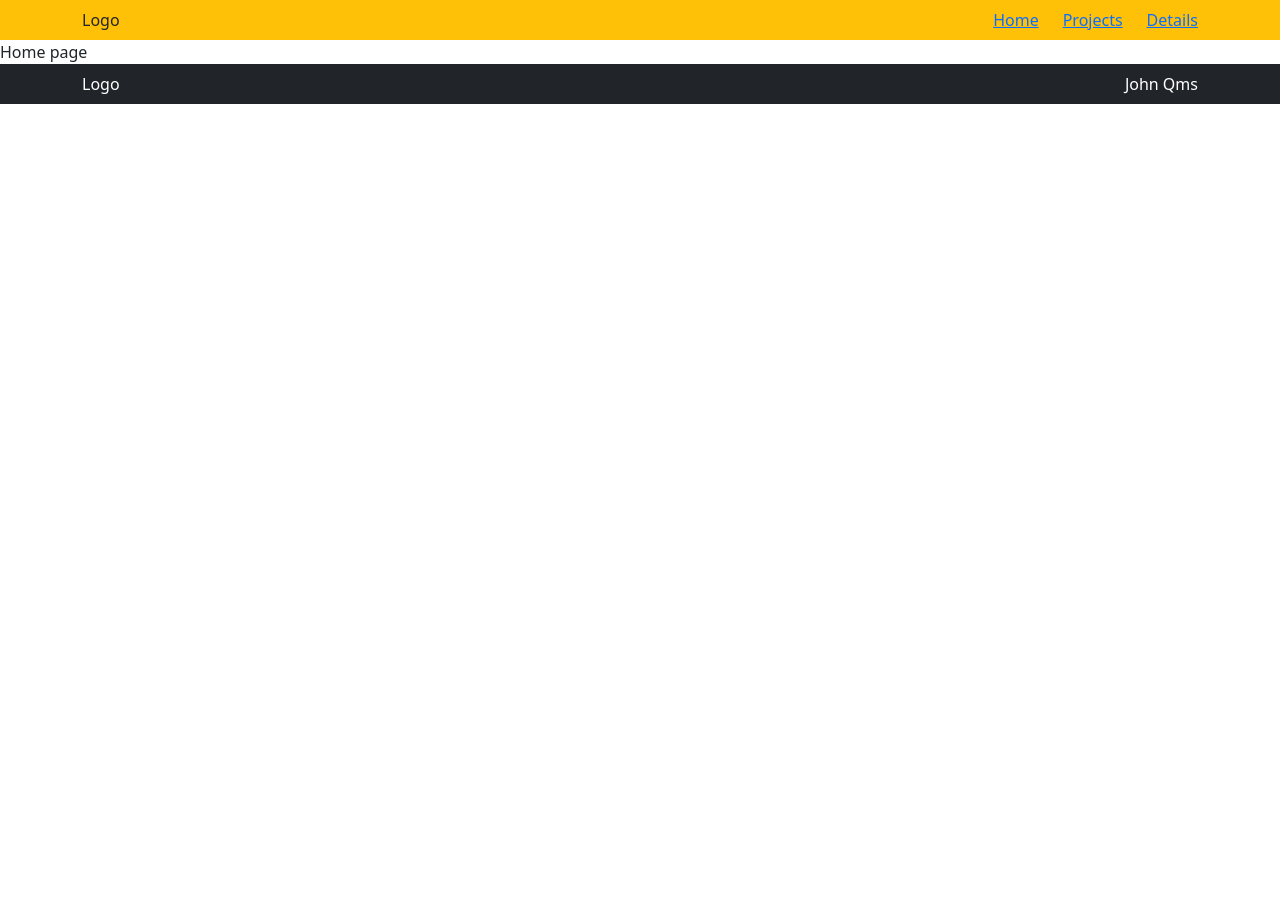
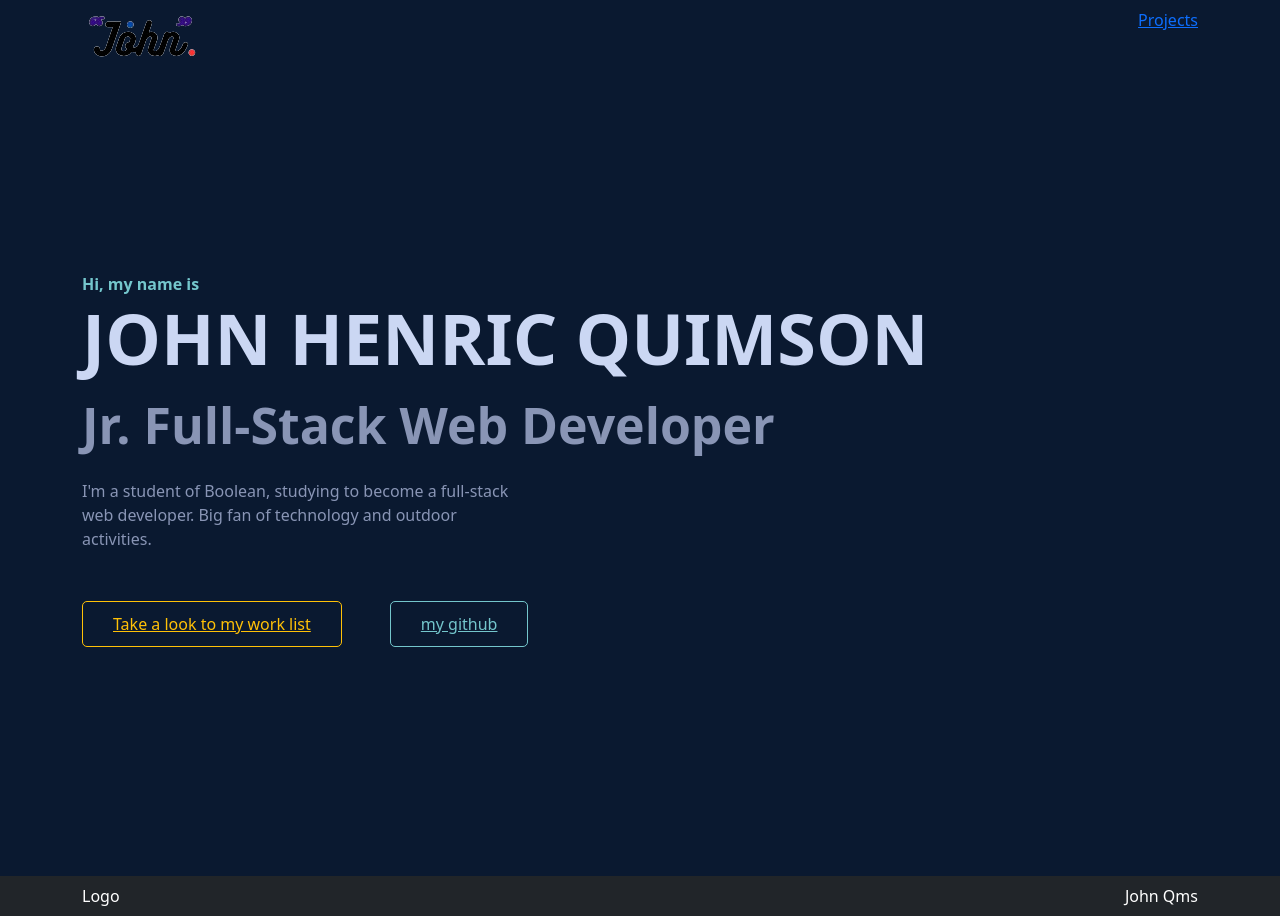
Before and after one commit to JohnQuimson/vite-boolfolio, a Vue app: page / in a window 1280 px wide. Before the commit the page ends 800 px from the top, so only its background shows below. Built offline with nearby package versions, Linux system fonts and the light colour scheme.

Commit message:
feat: home style

```diff
--- a/index.html
+++ b/index.html
@@ -5,7 +5,7 @@
     <!-- Favicon -->
     <link rel="icon" href="#" />
     <meta name="viewport" content="width=device-width, initial-scale=1.0" />
-    <title>Boolpress</title>
+    <title>JQ's Portfolio</title>
   </head>
   <body>
     <div id="app"></div>
--- a/src/assets/scss/partials/_reset.scss
+++ b/src/assets/scss/partials/_reset.scss
@@ -0,0 +1,7 @@
+a {
+  text-decoration: none;
+}
+
+ul {
+  list-style-type: none;
+}
--- a/src/components/AppHeader.vue
+++ b/src/components/AppHeader.vue
@@ -8,20 +8,26 @@ export default {
 </script>
 
 <template>
-  <header class="bg-warning">
+  <header>
     <div class="container d-flex justify-content-between py-2">
-      <div>Logo</div>
+      <div class="cont-logo">
+        <router-link :to="{ name: 'home' }">
+          <img
+            src="../../public/img/John_Quimson-removebg-preview.png"
+            alt="logo"
+        /></router-link>
+      </div>
       <nav>
         <ul class="list-unstyled m-0 p-0 gap-4 d-flex">
           <li>
-            <router-link :to="{ name: 'home' }">Home</router-link>
+            <router-link :to="{ name: 'projects' }">Projects</router-link>
+          </li>
+          <!-- <li>
+            <router-link :to="{ name: 'about' }">About Me</router-link>
           </li>
           <li>
-            <router-link :to="{ name: 'projects' }">Projects</router-link>
-          </li>
-          <li>
-            <router-link :to="{ name: 'details' }">Details</router-link>
-          </li>
+            <router-link :to="{ name: 'contacts' }">Contacts</router-link>
+          </li> -->
         </ul>
       </nav>
     </div>
@@ -30,4 +36,8 @@ export default {
 
 <style scoped lang="scss">
 @use '../assets/scss/style.scss' as *;
+
+header {
+  background-color: #0a1930;
+}
 </style>
--- a/src/pages/AppHome.vue
+++ b/src/pages/AppHome.vue
@@ -5,5 +5,92 @@ export default {
 </script>
 
 <template>
-  <div>Home page</div>
+  <main class="main-welcome">
+    <div class="jumbotron p-5 mb-4 rounded-3">
+      <div class="container py-5">
+        <span class="salute">Hi, my name is</span>
+
+        <h1 class="display-5 fw-bold">John Henric Quimson</h1>
+
+        <p class="col-md-8 my-job">Jr. Full-Stack Web Developer</p>
+
+        <p class="short-description">
+          I'm a student of Boolean, studying to become a full-stack web
+          developer. Big fan of technology and outdoor activities.
+        </p>
+
+        <div class="cont-btn d-flex gap-5">
+          <router-link :to="{ name: 'projects' }" class="work-btn"
+            >Take a look to my work list</router-link
+          >
+
+          <a
+            href="https://github.com/JohnQuimson"
+            class="github-btn"
+            target="_blank"
+          >
+            my github
+          </a>
+        </div>
+      </div>
+    </div>
+  </main>
 </template>
+
+<style lang="scss" scoped>
+.main-welcome {
+  background-color: #0a1930;
+  height: 100vh;
+  padding-top: 100px;
+
+  .salute {
+    color: #74c6cc;
+    font-weight: 600;
+  }
+
+  h1 {
+    color: #cbd7f3;
+    text-transform: uppercase;
+    font-size: 70px;
+  }
+
+  .my-job {
+    color: #8995b5;
+    font-size: 50px;
+    font-weight: 600;
+  }
+
+  .short-description {
+    width: 40%;
+    color: #8995b5;
+    margin-bottom: 50px;
+  }
+
+  .github-btn {
+    border: 1px solid #74c6cc;
+    color: #74c6cc;
+    padding: 10px 30px;
+    border-radius: 5px;
+
+    &:hover {
+      background-color: #74c6cc;
+      color: #0a1930;
+      box-shadow: 0 0 5px #74c6cc, 0 0 25px #74c6cc, 0 0 50px #74c6cc;
+      border: 1px solid white;
+    }
+  }
+  .work-btn {
+    border: 1px solid #ffc107;
+    color: #ffc107;
+    padding: 10px 30px;
+    border-radius: 5px;
+
+    &:hover {
+      background-color: #ffc107;
+      color: #0a1930;
+      box-shadow: 0 0 5px #ffc107, 0 0 25px #ffc107, 0 0 50px #ffc107;
+      border: 1px solid white;
+    }
+  }
+}
+</style>
```
Also changed, not shown: src/pages/AppContacts.vue (added, +124 -0 lines), public/img/John_Quimson-removebg-preview.png (added), public/img/John_Quimson__1_-removebg-preview.png (added).
